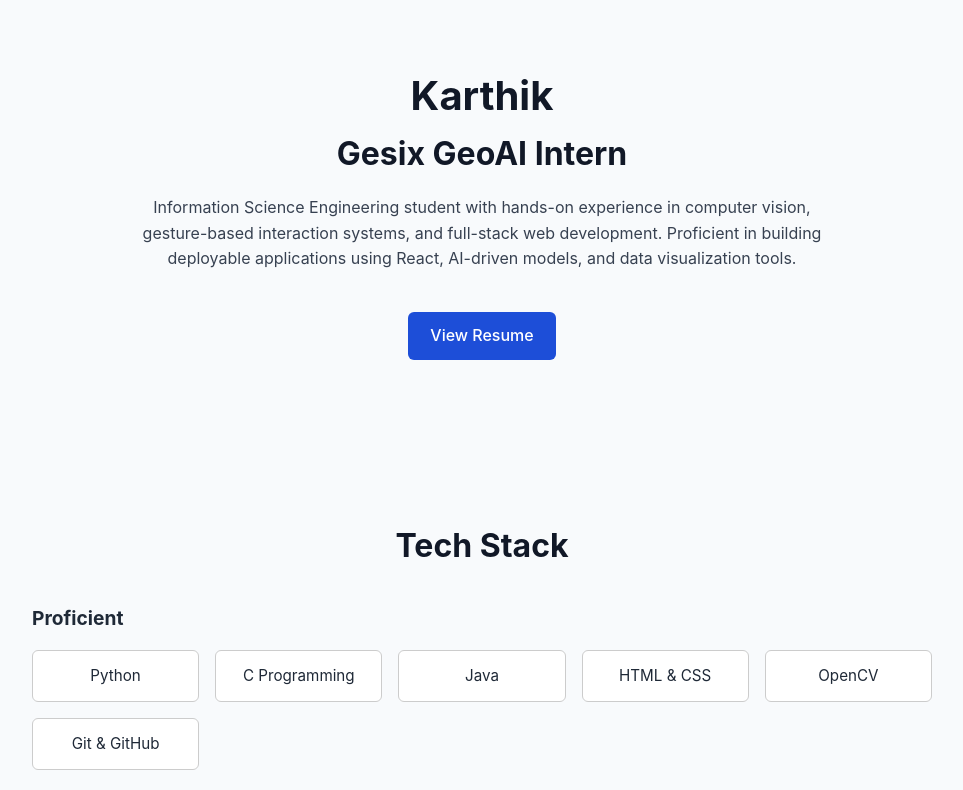
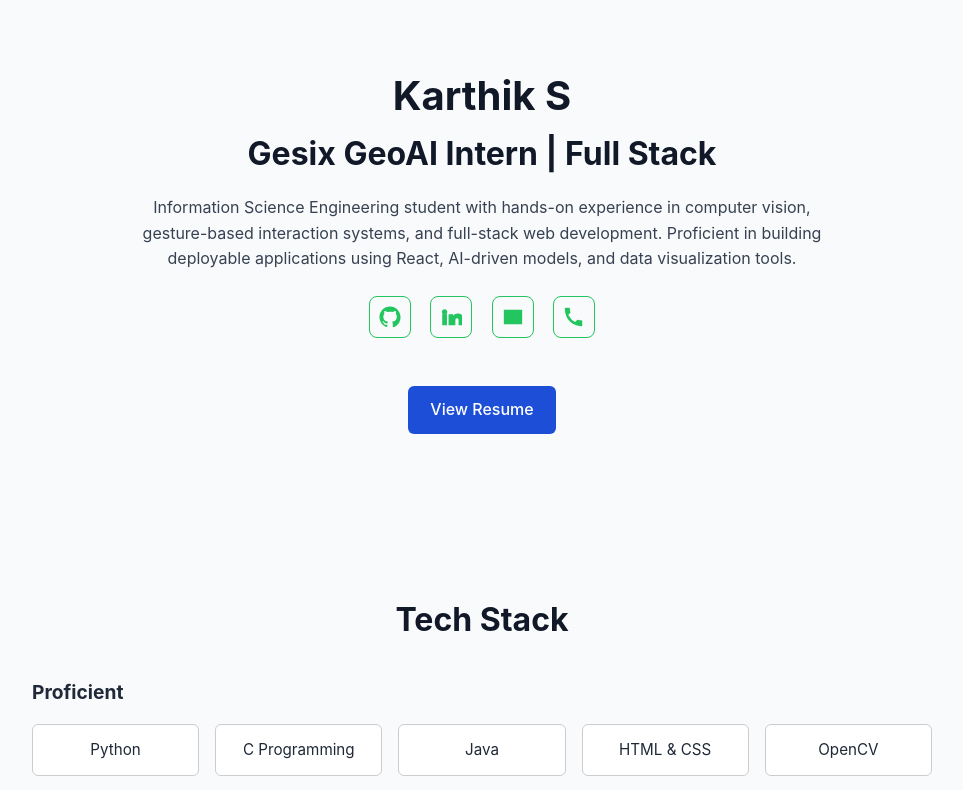
Before and after one commit to karthik527844/karthik-portfolio, a React (Vite) app: page / in a window 1280 px wide. Shown: the top 790 px of the page, without its empty margins (158-1121 px from the left). Built offline with nearby package versions, Linux system fonts and the light colour scheme.

Commit message:
Move social links to hero with accessible SVG icons

```diff
--- a/src/components/Footer.jsx
+++ b/src/components/Footer.jsx
@@ -2,16 +2,6 @@ const Footer = () => {
   return (
     <footer style={footerStyle}>
       <p>© 2026 Karthik</p>
-
-      <div style={links}>
-        <a href="https://github.com/karthik527844" target="https://github.com/karthik527844" rel="noreferrer">
-          GitHub
-        </a>
-        <a href="https://www.linkedin.com/in/karthik-s-052ab0339/" target="https://www.linkedin.com/in/karthik-s-052ab0339/" rel="noreferrer">
-          LinkedIn
-        </a>
-        <a href="mailto:karthikkarthi527844@gmail.com">Email</a>
-      </div>
     </footer>
   );
 };
--- a/src/components/Hero.jsx
+++ b/src/components/Hero.jsx
@@ -1,15 +1,58 @@
 const Hero = () => {
   return (
-    <section aria-labelledby="hero-heading" style={{ padding: "4rem 1rem", textAlign: "center" }}>
-      <h1 id="hero-heading">Karthik</h1>
-      <h2>Gesix GeoAI Intern</h2>
-
-      <p style={{ maxWidth: "720px", margin: "1rem auto", lineHeight: "1.6" }}>
+    <section
+      aria-labelledby="hero-heading"
+      style={{ padding: "4rem 1rem", textAlign: "center" }}
+    >
+      <h1 id="hero-heading">Karthik S</h1>
+      <h2>Gesix GeoAI Intern | Full Stack</h2>
+      <p style={{ maxWidth: "700px", margin: "1rem auto" }}>
         Information Science Engineering student with hands-on experience in
         computer vision, gesture-based interaction systems, and full-stack web
         development. Proficient in building deployable applications using React,
         AI-driven models, and data visualization tools.
       </p>
+
+      {/* Social Icons */}
+      <div className="hero-icons">
+        {/* GitHub */}
+        <a
+          href="https://github.com/karthik527844"
+          target="https://github.com/karthik527844"
+          rel="noopener noreferrer"
+          aria-label="GitHub profile"
+        >
+          <svg viewBox="0 0 24 24" aria-hidden="true">
+            <path d="M12 .5C5.73.5.5 5.74.5 12.02c0 5.1 3.29 9.42 7.86 10.95.57.1.78-.25.78-.55v-2.02c-3.2.7-3.88-1.37-3.88-1.37-.53-1.35-1.3-1.71-1.3-1.71-1.06-.73.08-.72.08-.72 1.17.08 1.79 1.2 1.79 1.2 1.04 1.78 2.73 1.27 3.4.97.1-.76.41-1.27.74-1.56-2.55-.29-5.23-1.28-5.23-5.68 0-1.25.45-2.27 1.19-3.07-.12-.29-.52-1.47.11-3.07 0 0 .97-.31 3.18 1.17a11 11 0 012.9-.39c.98 0 1.97.13 2.9.39 2.2-1.48 3.17-1.17 3.17-1.17.64 1.6.24 2.78.12 3.07.74.8 1.18 1.82 1.18 3.07 0 4.41-2.69 5.39-5.25 5.67.42.36.8 1.07.8 2.16v3.2c0 .31.21.66.79.55A11.52 11.52 0 0023.5 12C23.5 5.74 18.27.5 12 .5z" />
+          </svg>
+        </a>
+
+        {/* LinkedIn */}
+        <a
+          href="https://www.linkedin.com/in/karthik-s-052ab0339/"
+          target="https://www.linkedin.com/in/karthik-s-052ab0339/"
+          rel="noopener noreferrer"
+          aria-label="LinkedIn profile"
+        >
+          <svg viewBox="0 0 24 24" aria-hidden="true">
+            <path d="M4.98 3.5C3.33 3.5 2 4.84 2 6.5s1.33 3 2.98 3h.02c1.65 0 2.98-1.34 2.98-3s-1.33-3-3-3zM2.4 21h5.17V9H2.4v12zM9.34 9H14.3v1.64h.07c.69-1.23 2.38-2.53 4.9-2.53 5.24 0 6.21 3.45 6.21 7.94V21h-5.18v-4.96c0-1.18-.02-2.7-1.65-2.7-1.65 0-1.9 1.29-1.9 2.61V21H9.34V9z" />
+          </svg>
+        </a>
+
+        {/* Email */}
+        <a href="mailto:karthikkarthi527844@gmail.com" aria-label="Send Email">
+          <svg viewBox="0 0 24 24" aria-hidden="true">
+            <path d="M2 4h20v16H2V4zm10 9L4 6h16l-8 7z" />
+          </svg>
+        </a>
+
+        {/* Phone */}
+        <a href="tel:+916360952674" aria-label="Call phone number">
+          <svg viewBox="0 0 24 24" aria-hidden="true">
+            <path d="M6.62 10.79a15.05 15.05 0 006.59 6.59l2.2-2.2a1 1 0 011.01-.24c1.12.37 2.33.57 3.58.57a1 1 0 011 1V21a1 1 0 01-1 1C10.07 22 2 13.93 2 3a1 1 0 011-1h3.5a1 1 0 011 1c0 1.25.2 2.46.57 3.59a1 1 0 01-.25 1.01l-2.2 2.19z" />
+          </svg>
+        </a>
+      </div>
 
       {/* Resume Button */}
       <a
--- a/src/index.css
+++ b/src/index.css
@@ -117,3 +117,37 @@ button:focus {
   outline: 2px solid #93c5fd;
   outline-offset: 3px;
 }
+
+/* Hero social icons */
+.hero-icons {
+  display: flex;
+  justify-content: center;
+  gap: 1.2rem;
+  margin: 1.5rem 0;
+}
+
+.hero-icons a {
+  width: 42px;
+  height: 42px;
+  border: 1px solid #22c55e;
+  border-radius: 8px;
+  display: flex;
+  align-items: center;
+  justify-content: center;
+  transition: transform 0.2s ease, background-color 0.2s ease;
+}
+
+.hero-icons a:hover {
+  background-color: #22c55e;
+  transform: translateY(-3px);
+}
+
+.hero-icons svg {
+  width: 22px;
+  height: 22px;
+  fill: #22c55e;
+}
+
+.hero-icons a:hover svg {
+  fill: #000;
+}
```
